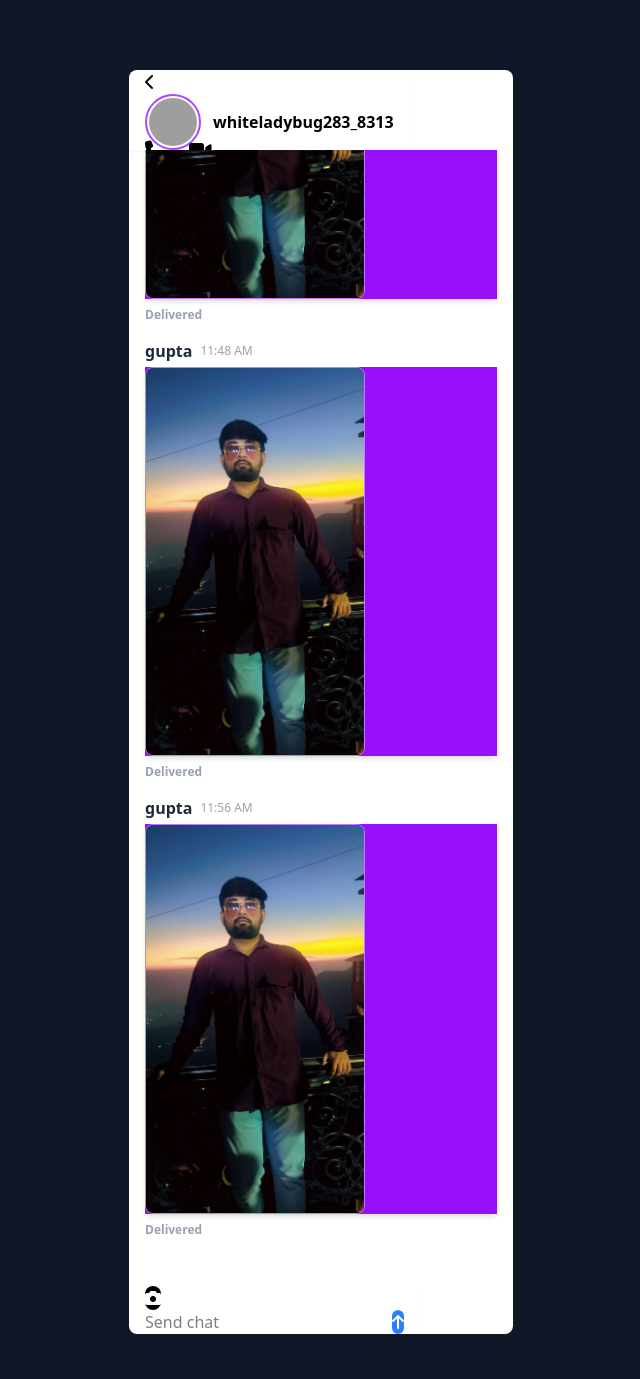
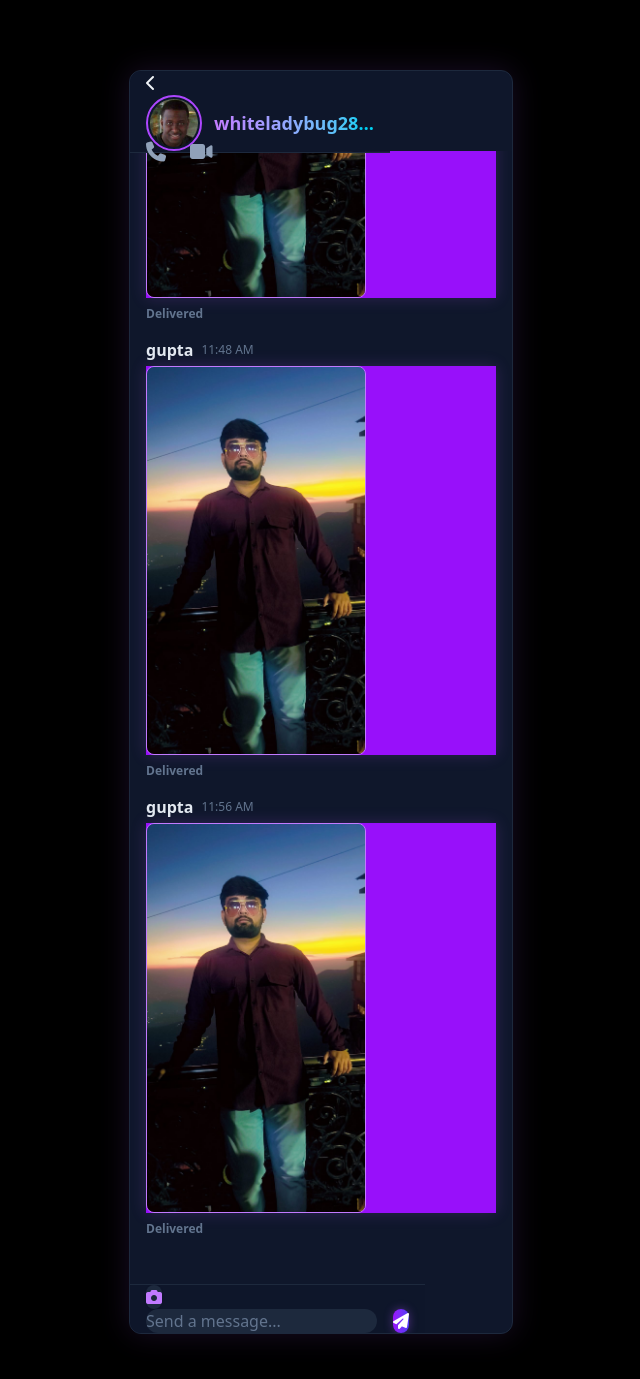
Before and after one commit to Ishangupta-cyber/Snap-Buzz, a Django app: page /chat-details/128 in a window 1280 px wide. Shown: the top 1379 px of the page, without its empty margins (319-959 px from the left). Run offline with Django 5.2, Linux system fonts and the light colour scheme; a user stored in the database is signed in; data comes from the database, SQL or seed files in the repository; both versions use the stored data as it was after the commit; data that the repository does not hold is empty; some libraries are stand-ins or nearby versions; grey boxes are pictures that could not be loaded.

Commit message:
Add Conversation model and enhance chat UI with styling improvements

```diff
--- a/core/models.py
+++ b/core/models.py
@@ -28,3 +28,21 @@ class Message(models.Model):
   text_message=models.TextField(blank=True)
   image=models.ImageField(upload_to="snaps/",blank=True,null=True)
   created_at=models.DateTimeField(auto_now_add=True)
+
+
+
+
+class Conversation(models.Model):
+  user1=models.ForeignKey(to=get_user_model(),on_delete=models.CASCADE,related_name="conversations_as_user1")
+  user2=models.ForeignKey(to=get_user_model(),on_delete=models.CASCADE,related_name="conversations_as_user2")
+  last_message=models.ForeignKey(to=Message,on_delete=models.SET_NULL,related_name="+",null=True,blank=True)
+  last_message_preview=models.CharField(blank=True,max_length=100)
+  updated_at=models.DateTimeField(auto_now=True)
+  created_at=models.DateTimeField(auto_now_add=True)
+
+  class Meta:
+    unique_together=("user1","user2")
+    ordering=["-updated_at"]
+
+  def __str__(self):
+    return f"Chat: {self.user1.username} & {self.user2.username}"
--- a/core/templates/base.html
+++ b/core/templates/base.html
@@ -29,9 +29,9 @@
     <title>Document</title>
   </head>
   <body>
-  <div class="h-screen bg-gray-900 flex justify-center items-center">
+  <div class="h-screen bg-black flex justify-center items-center selection:bg-purple-500/30">
   <div
-    class="h-full relative bg-white w-full sm:h-[90vh] sm:max-w-96 sm: rounded-lg"
+    class="h-full relative bg-slate-900 text-slate-100 shadow-[0_0_30px_rgba(168,85,247,0.15)] border border-slate-800 w-full sm:h-[90vh] sm:max-w-96 sm: rounded-xl overflow-hidden"
   >
     {% block main %} {% endblock %}
 
--- a/core/templates/pages/chat-details.html
+++ b/core/templates/pages/chat-details.html
@@ -2,24 +2,24 @@
 
 {% block main %}
 
-<div class="dock absolute px-4 gap-4 justify-start top-0 shadow-xs dock-lg">
+<div class="dock absolute px-4 gap-4 justify-start top-0 bg-slate-900/90 backdrop-blur-lg border-b border-slate-800 text-slate-100 dock-lg z-50">
     <div class="max-w-[20px]">
-        <a href="{% url 'home' %}" class="cursor-pointer">
+        <a href="{% url 'home' %}" class="cursor-pointer hover:text-purple-400 transition-colors">
             <i class="fa-solid fa-chevron-left"></i>
         </a>
     </div>
     <div class="max-w-full w-full flex flex-row justify-start items-center gap-3">
         <div class="avatar">
             <div class="w-14 h-14 rounded-full">
-                <img src="https://imgs.search.brave.com/eyRY5uaiLGM5frGLLGO6FeKUxOITJRXh-mf56aSPzWY/rs:fit:500:0:1:0/g:ce/aHR0cHM6Ly9pbWd2/My5mb3Rvci5jb20v/aW1hZ2VzL2hvbWVw/YWdlLWZlYXR1cmUt/Y2FyZC9mb3Rvci0z/ZC1hdmF0YXIuanBn"
+                <img src="{{ friend.avatar.url }}"
                 class="w-14 h-14 rounded-full border-2 border-purple-500 p-[2px] object-cover"/>
             </div>
         </div>
-        <p class="font-semibold"> {{ friend.username }} </p>
+        <p class="w-40 font-semibold text-lg text-transparent bg-clip-text bg-gradient-to-r from-purple-400 to-cyan-400 truncate"> {{ friend.username }} </p>
     </div>
-    <div class="max-w-16 flex flex-row justify-between gap-6 items-center">
-        <i class="fa-solid fa-lg fa-phone"></i>
-        <i class="fa-solid fa-lg fa-video"></i>
+    <div class="max-w-16 flex flex-row justify-between gap-6 items-center text-slate-400">
+        <i class="fa-solid fa-lg fa-phone hover:text-purple-400 transition-colors cursor-pointer"></i>
+        <i class="fa-solid fa-lg fa-video hover:text-purple-400 transition-colors cursor-pointer"></i>
     </div>
 </div>
 
@@ -31,11 +31,11 @@
 
         <div class="chat chat-end mb-4">
             <div class="chat-header flex items-center gap-2 mb-1">
-                <span class="font-bold text-gray-800">{{ message.sender.username }}</span>
-                <time class="text-xs font-medium text-gray-400">{{ message.created_at|date:"h:i A" }}</time>
+                <span class="font-bold text-slate-200">{{ message.sender.username }}</span>
+                <time class="text-xs font-medium text-slate-500">{{ message.created_at|date:"h:i A" }}</time>
             </div>
 
-            <div class="chat-bubble bg-purple-600 text-white break-words shadow-md leading-relaxed">
+            <div class="chat-bubble bg-purple-600 text-white break-words shadow-[0_0_15px_rgba(168,85,247,0.2)] leading-relaxed">
 
                 {% if message.image %}
                     <img src="{{ message.image.url }}" class="max-w-[220px] rounded-lg mb-2 object-cover border border-purple-400" alt="snap" />
@@ -46,7 +46,7 @@
                     <p>{{ message.text_message }}</p>
                 {% endif %}
             </div>
-            <div class="chat-footer text-xs font-semibold text-gray-400 mt-1">Delivered</div>
+            <div class="chat-footer text-xs font-semibold text-slate-500 mt-1">Delivered</div>
         </div>
 
         {% else %}
@@ -54,14 +54,14 @@
         <div class="chat chat-start mb-4">
             <div class="chat-header flex items-center gap-2 mb-1">
 
-                <span class="font-bold text-gray-800">{{ message.sender.username }}</span>
-                <time class="text-xs font-medium text-gray-400">{{ message.created_at|date:"h:i A" }}</time>
+                <span class="font-bold text-slate-200">{{ message.sender.username }}</span>
+                <time class="text-xs font-medium text-slate-500">{{ message.created_at|date:"h:i A" }}</time>
             </div>
 
-            <div class="chat-bubble bg-gray-200 text-gray-800 break-words shadow-sm leading-relaxed">
+            <div class="chat-bubble bg-slate-800 text-slate-200 break-words shadow-md leading-relaxed border border-slate-700">
 
                 {% if message.image %}
-                    <img src="{{ message.image.url }}" class="max-w-[220px] rounded-lg mb-2 object-cover border border-gray-300" alt="snap" />
+                    <img src="{{ message.image.url }}" class="max-w-[220px] rounded-lg mb-2 object-cover border border-slate-600" alt="snap" />
                 {% endif %}
 
 
@@ -78,30 +78,30 @@
 </main>
 
 <div id="preview-dock"
-    class="dock bg-base-200  absolute gap-2 px-4 justify-start bottom-[72px] shadow-xs dock-lg hidden">
+    class="dock bg-slate-800/95 backdrop-blur-md border-t border-slate-700 absolute gap-2 px-4 justify-start bottom-[72px] shadow-lg dock-lg hidden z-40">
 
-    <div class="flex flex-row justify-start gap-4 max-w-full">
-        <div id="preview-container" class="w-12 h-12 rounded-md overflow-hidden">
+    <div class="flex flex-row justify-start gap-4 max-w-full w-full items-center">
+        <div id="preview-container" class="w-12 h-12 rounded-md overflow-hidden bg-slate-900 border border-slate-700">
         </div>
-        <div class="grow flex justify-between flex-row">
-            <p id="caption" class="max-w-[20ch] truncate text-xs font-light">Click the button to watch on Jetflix app.
+        <div class="grow flex justify-between flex-row items-center">
+            <p id="caption" class="max-w-[20ch] truncate text-xs font-light text-slate-300">Click the button to watch on Jetflix app.
             </p>
-            <i class="fa-solid fa-xmark"></i>
+            <i class="fa-solid fa-xmark text-slate-400 hover:text-red-400 cursor-pointer transition-colors"></i>
         </div>
     </div>
 </div>
 
-<div class="dock absolute gap-2 px-4 justify-start bottom-0 shadow-xs dock-lg">
-    <button id="file-button" type="button" class="max-w-10 rounded-full btn btn-square text-white bg-black">
+<div class="dock absolute gap-2 px-4 justify-start bottom-0 bg-slate-900/90 backdrop-blur-lg border-t border-slate-800 dock-lg z-50">
+    <button id="file-button" type="button" class="max-w-10 rounded-full btn btn-square border-none text-purple-400 bg-slate-800 hover:bg-slate-700 hover:text-purple-300 transition-colors shadow-sm">
         <i class="fa-solid fa-camera"></i>
     </button>
     <form action="{% url 'send-message' friend.id %}" method="post" enctype="multipart/form-data"
-        class="max-w-full flex flex-row gap-4">
+        class="max-w-full flex flex-row gap-4 flex-1">
         {% csrf_token %}
         <input id="snap-file" name="image" type="file" class="hidden">
-        <input name="content" type="text" class="rounded-full input input-border" placeholder="Send chat">
-        <button type="submit" class="rounded-full btn btn-square text-white bg-blue-500">
-            <i class="fa-solid fa-arrow-up"></i>
+        <input name="content" type="text" class="rounded-full input flex-1 bg-slate-800 border-none text-slate-100 placeholder-slate-500 focus:ring-2 focus:ring-purple-500/50" placeholder="Send a message...">
+        <button type="submit" class="rounded-full btn btn-square border-none text-white bg-gradient-to-r from-purple-600 to-indigo-600 hover:from-purple-500 hover:to-indigo-500 shadow-[0_0_10px_rgba(168,85,247,0.4)] transition-all">
+            <i class="fa-solid fa-paper-plane"></i>
         </button>
     </form>
 </div>
--- a/core/templates/pages/chat.html
+++ b/core/templates/pages/chat.html
@@ -13,7 +13,7 @@
           <div class="flex gap-3 items-center">
             <div class="relative">
               <img
-                src="https://imgs.search.brave.com/eyRY5uaiLGM5frGLLGO6FeKUxOITJRXh-mf56aSPzWY/rs:fit:500:0:1:0/g:ce/aHR0cHM6Ly9pbWd2/My5mb3Rvci5jb20v/aW1hZ2VzL2hvbWVw/YWdlLWZlYXR1cmUt/Y2FyZC9mb3Rvci0z/ZC1hdmF0YXIuanBn"
+                src="{{friend.avatar.url}}"
                 class="w-14 h-14 rounded-full border-2 border-purple-500 p-[2px] object-cover"
               />
 
```
Also changed, not shown: core/templates/components/bottom-navbar.html (+5 -5 lines), core/templates/components/top-bar.html (+11 -15 lines), core/templates/pages/friend_requests.html (+23 -17 lines), core/migrations/0002_conversation.py (added), db.sqlite3.
